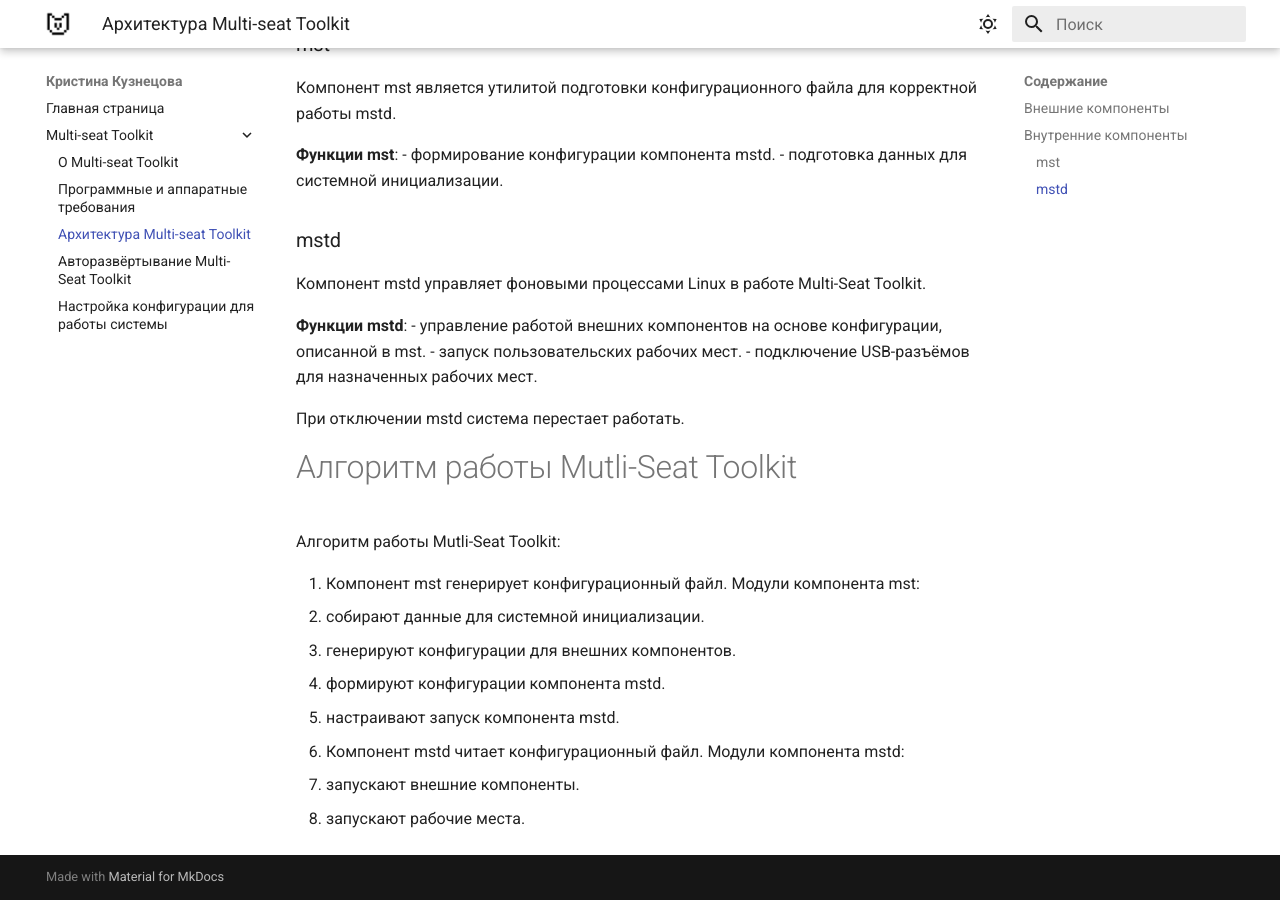
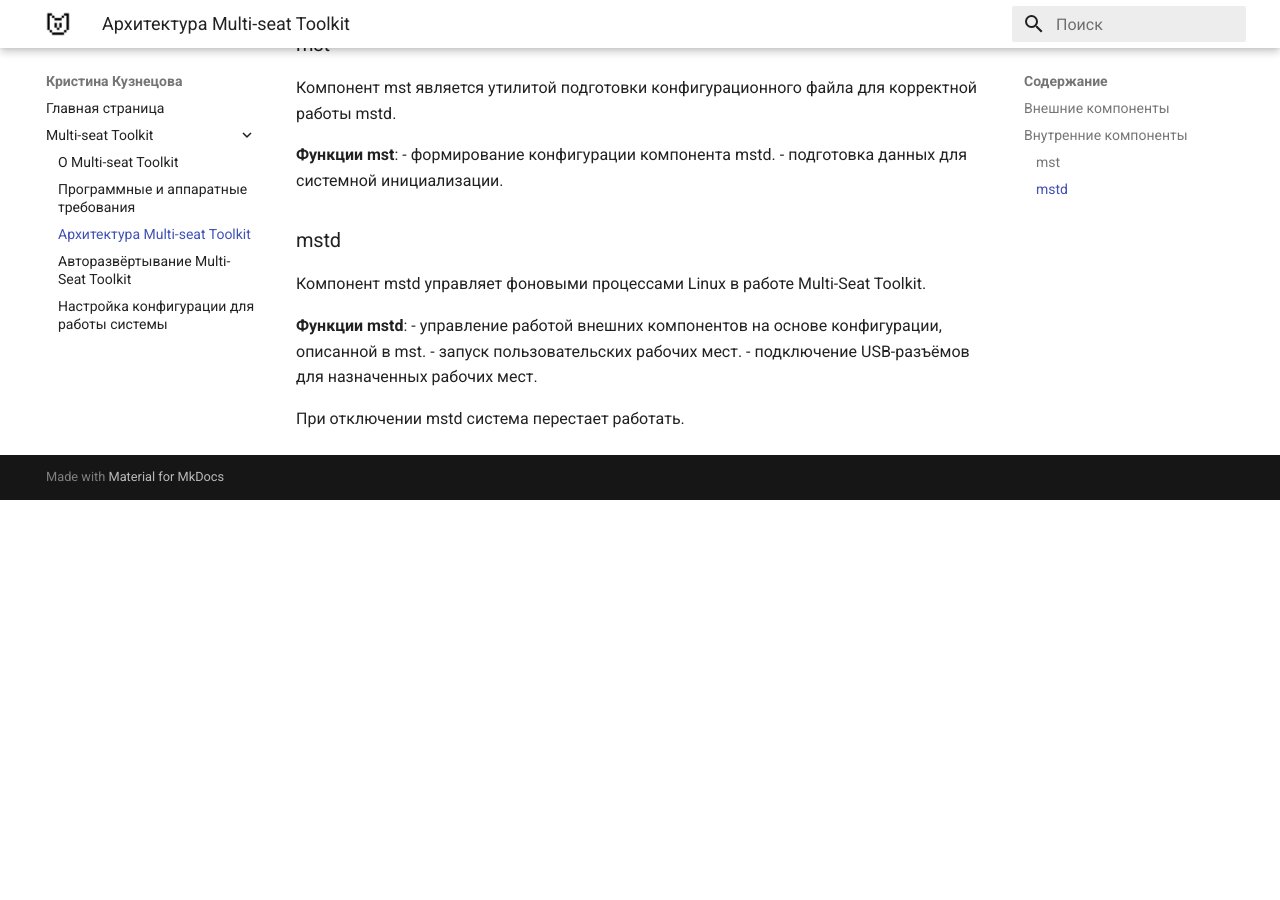
Before and after one commit to ChriKuz/Ch-Kuz, an MkDocs documentation site: the page built from docs/Multi-seat Toolkit/Архитектура Multi-Seat Toolkit.md, in a window 1280 px wide and 900 px high, scrolled down 878 px. Built offline with MkDocs 1.6.1 and Material for MkDocs 9.7.7, drawn with Linux system fonts in a browser that asks for light colours; after the commit the page ends 1378 px from its top, so only the background shows below that.

Commit message:
правки

```diff
--- a/docs/Multi-seat Toolkit/Архитектура Multi-Seat Toolkit.md
+++ b/docs/Multi-seat Toolkit/Архитектура Multi-Seat Toolkit.md
@@ -34,17 +34,3 @@
 - подключение USB-разъёмов для назначенных рабочих мест.
 
 При отключении mstd система перестает работать.
-
-# Алгоритм работы Mutli-Seat Toolkit
-
-Алгоритм работы Mutli-Seat Toolkit:
-
-1. Компонент mst генерирует конфигурационный файл. Модули компонента mst:
-  - собирают данные для системной инициализации.
-  - генерируют конфигурации для внешних компонентов.
-  - формируют конфигурации компонента mstd.
-  - настраивают запуск компонента mstd.
-
-2. Компонент mstd читает конфигурационный файл. Модули компонента mstd:
- - запускают внешние компоненты.
- - запускают рабочие места.
--- a/mkdocs.yml
+++ b/mkdocs.yml
@@ -11,8 +11,6 @@ theme:
   palette:
     - scheme: default
       toggle:
-        icon: material/weather-sunny
-        name: Выключить солнышко
       primary: white
       accent: purple
   features:
@@ -33,3 +31,22 @@ nav:
       - Архитектура Multi-seat Toolkit: Multi-seat Toolkit/Архитектура Multi-Seat Toolkit.md
       - Авторазвёртывание Multi-Seat Toolkit: Multi-seat Toolkit/Авторазвёртывание Multi-Seat Toolkit.md
       - Настройка конфигурации для работы системы: Multi-seat Toolkit/Настройка конфигурации для работы системы.md
+
+markdown_extensions: # Расширения markdown
+  - admonition # Поддержка информационных панелей (сообщений типа «Внимание», «Совет», «Примечание», etc.)
+  - footnotes # Поддержка встроенных сносок на страницах
+  - attr_list # Использование html-атрибутов и CSS в элементах markdown
+  - md_in_html # Поддержка markdown внутри html
+  - def_list # Поддержка списков определений
+  - pymdownx.tabbed: # Использование вкладок (табов)
+      alternate_style: true
+  - pymdownx.details # Использование спойлеров (катов)
+  - pymdownx.highlight: # Подсветка синтаксиса в блоках кода
+      anchor_linenums: true
+  - pymdownx.superfences # Поддержка вложенных блоков кода
+  - pymdownx.emoji: # Иконки и эмодзи
+      emoji_index: !!python/name:material.extensions.emoji.twemoji
+      emoji_generator: !!python/name:material.extensions.emoji.to_svg
+
+plugins:
+  - search # Плагин для подключения поиска на портале
```
Also changed, not shown: docs/Multi-seat Toolkit/Настройка конфигурации для работы системы.md (+1 -0 lines).
